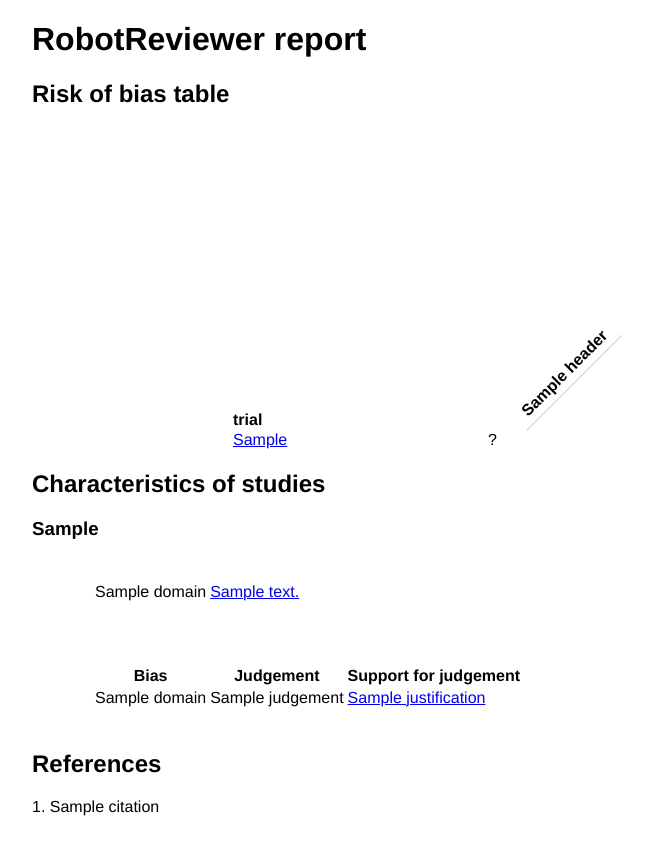
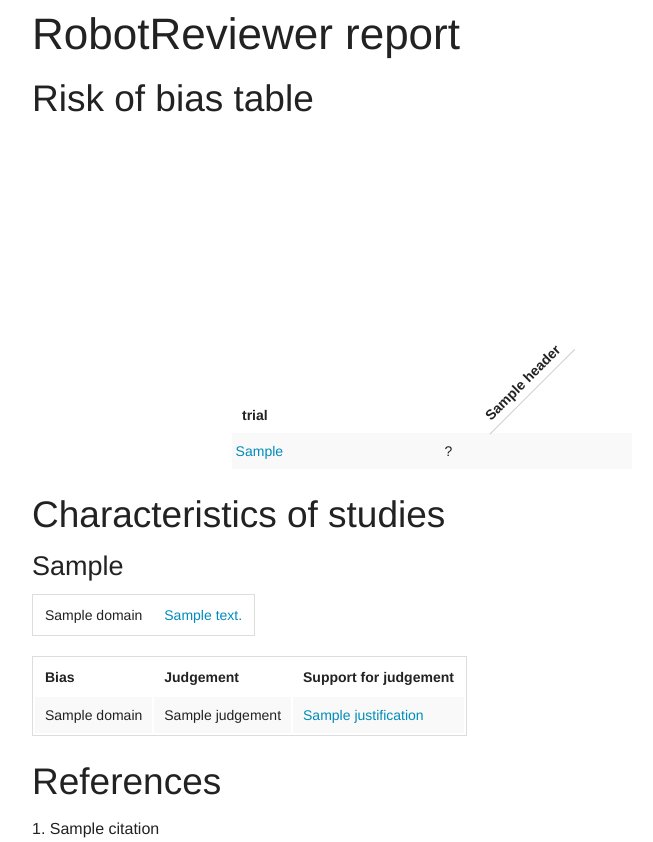
Before and after one commit to ijmarshall/robotreviewer, a Flask app: template robotreviewer/templates/reportview.html in a window 1280 px wide. Shown: the whole page, without its empty margins (208-861 px from the left). Before the commit the page ends 816 px from the top, so only its background shows below. Run offline with Flask 2, Linux system fonts and the light colour scheme; the template is opened without the code that fills it: most values are stand-ins (such as "Sample title", 1, 10 or a date in 2020); parts of the project's set-up code (start-up, migrations or seed data) failed here and were passed over; some libraries are stand-ins or nearby versions.

Commit message:
Add Zurb styles to report

```diff
--- a/robotreviewer/templates/reportview.html
+++ b/robotreviewer/templates/reportview.html
@@ -2,18 +2,20 @@
 <html>
   <head>
     <title>RobotReviewer report</title>
+    <link rel=stylesheet type=text/css href="{{ url_for('static', filename='scripts/spa/css/foundation.css') }}">
     <style>
-     body {
-       font-family: Helvetica;
-     }
-
      .bias-table {
        width: 400px;
        margin-left:auto;
        margin-right:auto;
-       padding: 0px;
        border-collapse: collapse;
        /*color: white;*/
+       border: none;
+       padding: 0;
+
+     }
+     .bias-table td {
+       padding: 0.5625rem 0.225rem;
      }
 
      .risk-low {
@@ -48,13 +50,6 @@
      th.rotate > div > span {
        border-bottom: 1px solid #ccc;
        padding: 5px 10px;
-     }
-
-
-     table {
-       padding:20px;
-       margin: 20px 40px;
-
      }
 
      .reportcontainer {
```
